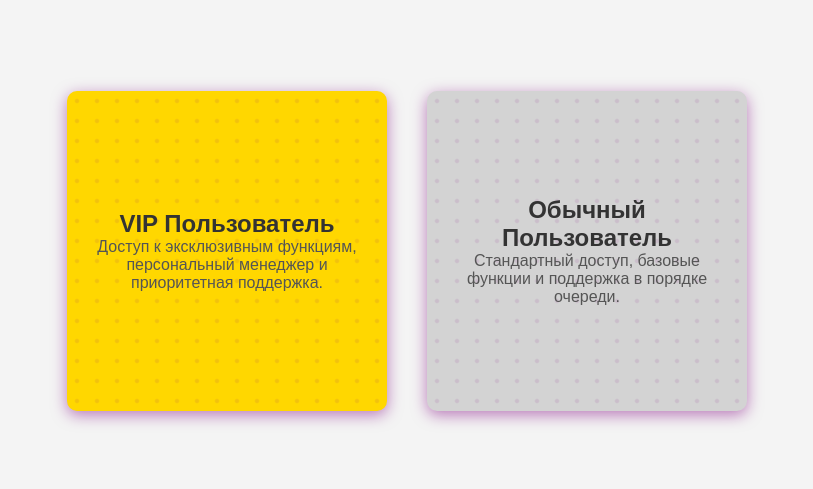
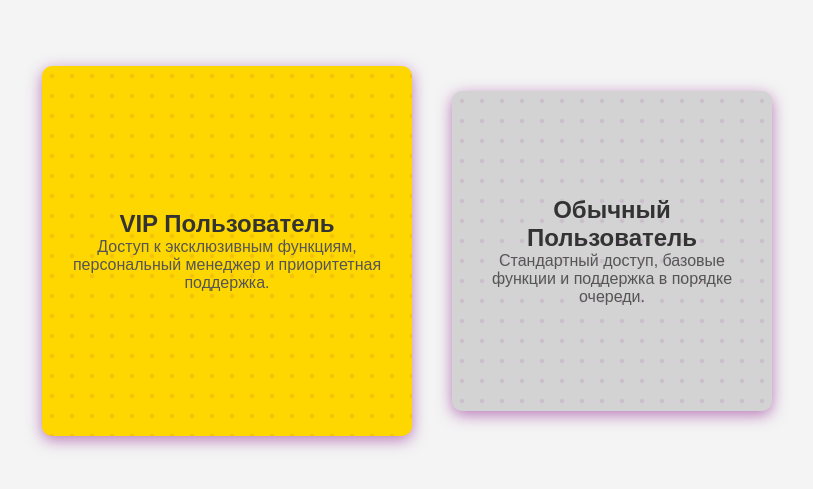
Before and after one commit to KaterynaBanasiak/55_react_ts, a React (Vite) app: page / in a window 1280 px wide. Shown: the part 149-638 px from the top of the page, without its empty margins (233-1046 px from the left). Built offline with nearby package versions, Linux system fonts and the light colour scheme.

Commit message:
New Add Homework09 with styled card

```diff
--- a/src/homeworks/Homework06.tsx
+++ b/src/homeworks/Homework06.tsx
@@ -1,4 +1,4 @@
-import Input from "../components/Input/Input";
+/* import Input from "../components/Input/Input";
 
 function Homework06() {
   return (
@@ -9,4 +9,4 @@ function Homework06() {
   );
 }
 
-export default Homework06;
+export default Homework06; */
--- a/src/homeworks/Homework09/styles.ts
+++ b/src/homeworks/Homework09/styles.ts
@@ -15,8 +15,8 @@ export const Card = styled.div<{ vip?: boolean }>`
   flex-direction: column;
   align-items: center;
   justify-content: center;
-  width: 320px;
-  height: 320px;
+  width: ${({ vip }) => (vip ? '370px' : '320px')};
+  height: ${({ vip }) => (vip ? '370px' : '320px')};
   background-color: ${({ vip }) => (vip ? '#FFD700' : '#D3D3D3')};
   border-radius: 10px;
   padding: 20px;
```
Also changed, not shown: src/homeworks/Homework09/Homework09.tsx (line endings or trailing spaces).
